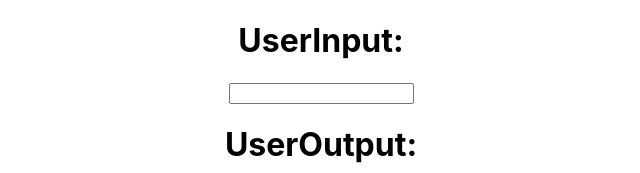
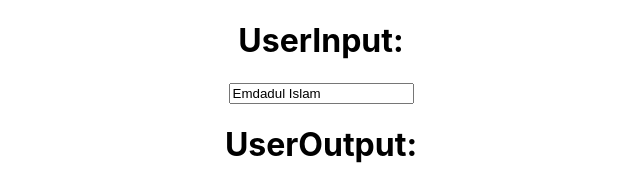
Before and after one commit to emdadul-islam439/react-assignment-01, a React (Create React App) app: page / in a window 1280 px wide. Shown: the top 173 px of the page, without its empty margins (319-959 px from the left). Built offline with nearby package versions, Linux system fonts and the light colour scheme.

Commit message:
implimented two-way binding into the UserInput filed

```diff
--- a/src/App.js
+++ b/src/App.js
@@ -8,7 +8,7 @@ function App() {
   const changeUsernameHandler = (event) => setUsername(event.target.value);
   return (
     <div className="App">
-      <UserInput onChange={changeUsernameHandler} />
+      <UserInput onChange={changeUsernameHandler} username={username} />
       <UserOutput username={username} />
       <UserOutput username={username} />
       <UserOutput username={username} />
--- a/src/components/UserInput.js
+++ b/src/components/UserInput.js
@@ -7,7 +7,11 @@ class UserInput extends React.Component {
         <div>
           <h1>UserInput:</h1>
         </div>
-        <input type="textInput" onChange={this.props.onChange}  />
+        <input
+          type="textInput"
+          onChange={this.props.onChange}
+          value={this.props.username}
+        />
       </div>
     );
   }
```
